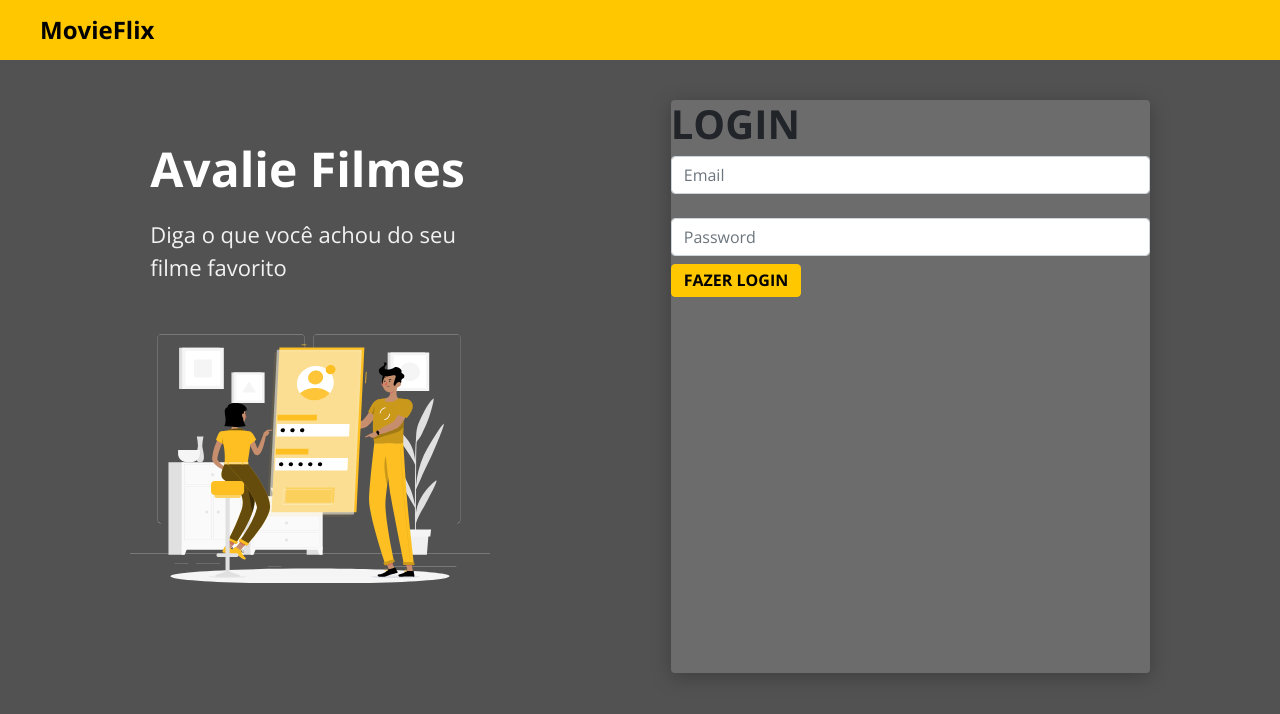
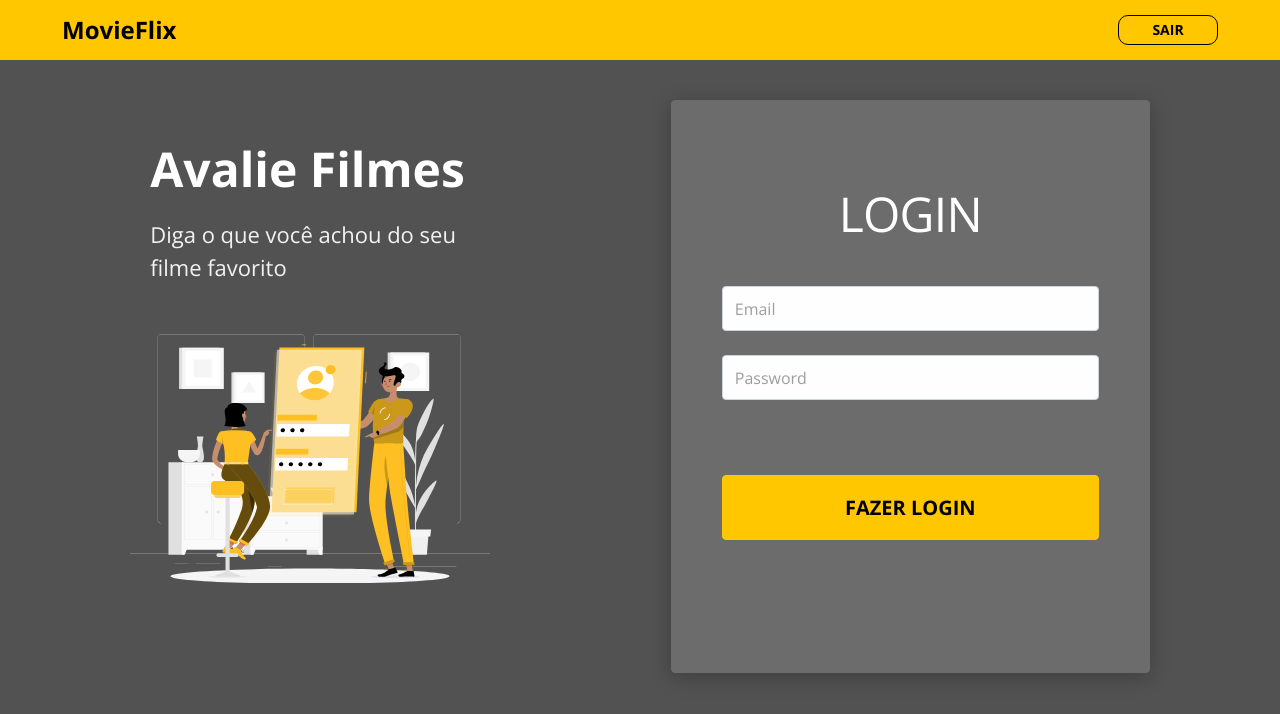
Before and after one commit to ruiprj/projeto-devsuperior-desafio-cap-03, a React (Create React App) app: page / in a window 1280 px wide. Shown: the top 714 px of the page. Built offline with nearby package versions, Linux system fonts and the light colour scheme; the HTML template or start-up script is replaced by a standard one.

Commit message:
Login page completed (layout)

```diff
--- a/src/App.css
+++ b/src/App.css
@@ -21,3 +21,14 @@ a:hover {
   text-decoration: none;
   color: unset;
 }
+
+.base-input {
+  background: #FEFEFE;
+  order: 1px solid #FEFEFE;
+  border-radius: 4px;
+  height: 45px;
+}
+
+.base-input::placeholder {
+  color: #9E9E9E;
+}
--- a/src/components/ButtonCustom/index.tsx
+++ b/src/components/ButtonCustom/index.tsx
@@ -2,12 +2,13 @@ import './styles.css';
 
 type Props = {
     text: string;
+    width: string;
 }
 
-const ButtonCustom = ({ text }: Props) => {
+const ButtonCustom = ({ text, width }: Props) => {
     return (
         <div className="btn-container">
-            <button className="btn  btn-primary btn-custom">
+            <button className="btn  btn-primary  btn-custom" style={{width: `${width}`}} >
                 <h6>{ text }</h6>
             </button>
         </div>
--- a/src/components/ButtonCustom/styles.css
+++ b/src/components/ButtonCustom/styles.css
@@ -1,3 +1,16 @@
+.btn-custom {
+    height: 50px;
+}
+
 .btn-custom h6 {
     margin: 0;
+    font-size: 20px;
+    font-weight: bold;
+    padding: 0;
 }
+
+@media (min-width: 576px) {
+    .btn-custom {
+        height: 65px;
+    }
+}
--- a/src/components/Navbar/index.tsx
+++ b/src/components/Navbar/index.tsx
@@ -5,9 +5,15 @@ import './styles.css';
 const Navbar = () => {
   return (
     <nav className="navbar  main-nav">
-      <Link to="/" className="nav-logo-text">
-        <h4>MovieFlix</h4>
-      </Link>
+      <div className="container-fluid">
+        <Link to="/" className="nav-logo-text">
+          <h4>MovieFlix</h4>
+        </Link>
+
+        <button className="btn  btn-primary  btn-logout-custom" >
+            <h6>SAIR</h6>
+        </button>
+      </div>
     </nav>
   );
 };
--- a/src/components/Navbar/styles.css
+++ b/src/components/Navbar/styles.css
@@ -1,5 +1,6 @@
 .main-nav {
-  padding-left: 40px;
+  padding-left: 20px;
+  padding-right: 20px;
   min-height: 60px;
   background-color: #FFC700;
 }
@@ -8,8 +9,44 @@
   color: #000000;
   font-size: 24px;
   font-weight: bold;
+  margin: 0;
 }
 
-.nav-logo-text h4 {
-  margin: 0;
+.btn-logout-custom {
+  border: solid 1px #000000;
+  border-radius: 10px;
+  width: 100px;
+  height: 30px;
 }
+
+.btn-logout-custom:hover {
+  background-color: #000000;
+  color: #FFC700;
+}
+
+.btn-logout-custom h6 {
+  margin-bottom: 0px;
+  font-size: 14px;
+  font-weight: bold;
+}
+
+@media (min-width: 576px) {
+  .main-nav {
+    padding-left: 25px;
+    padding-right: 25px;
+  }
+}
+
+@media (min-width: 768px) {
+  .main-nav {
+    padding-left: 30px;
+    padding-right: 30px;
+  }
+}
+
+@media (min-width: 1200px) {
+  .main-nav {
+    padding-left: 50px;
+    padding-right: 50px;
+  }
+}
--- a/src/pages/Home/Login/index.tsx
+++ b/src/pages/Home/Login/index.tsx
@@ -10,7 +10,7 @@ const Login = () => {
         <div className="mb-4">
           <input
             type="text"
-            className="form-control base-input"
+            className="form-control  base-input"
             placeholder="Email"
             name="username"
           />
@@ -19,13 +19,13 @@ const Login = () => {
         <div className="mb-2">
           <input
             type="password"
-            className="form-control base-input "
+            className="form-control  base-input input-password-custom"
             placeholder="Password"
             name="password"
           />
         </div>
 
-        <ButtonCustom text='FAZER LOGIN' />
+        <ButtonCustom width='100%' text='FAZER LOGIN' />
 
       </form>
     </div>
--- a/src/pages/Home/Login/styles.css
+++ b/src/pages/Home/Login/styles.css
@@ -1,10 +1,48 @@
 .login-card {
-    width: 479px;
-    height: 573px;
+    width: 298px;
+    height: 464px;
     left: 0px;
     top: 0px;
 
     background: #6C6C6C;
     box-shadow: 0px 4px 20px rgba(0, 0, 0, 0.25);
     border-radius: 4px;
+    padding: 0 20px 0 20px;
+    border: solid 1px #6C6C6C;
 }
+
+.login-card h1 {
+    font-style: normal;
+    font-weight: 400;
+    font-size: 36px;
+    line-height: 65px;
+    text-align: center;
+    letter-spacing: -0.015em;
+
+    color: #fff;
+    text-transform: uppercase;
+    margin-top: 60px;
+    margin-bottom: 50px;
+}
+
+.input-password-custom {
+    margin-bottom: 55px;
+}
+
+@media (min-width: 576px) {
+    .login-card {
+        width: 479px;
+        height: 573px;
+        padding: 0 50px 0 50px;
+    }
+
+    .login-card h1 {
+        font-size: 48px;
+        margin-top: 80px;
+        margin-bottom: 40px;
+    }
+
+    .input-password-custom {
+        margin-bottom: 75px;
+    }
+}
--- a/src/pages/Home/index.tsx
+++ b/src/pages/Home/index.tsx
@@ -20,9 +20,6 @@ const Home = () => {
                 <Login />
             </div>
 
-            {/* <Link to="/githubsearch">
-                <button className="btn btn-primary btn-lg start-button">Começar</button>
-            </Link> */}
         </div>
     );
 }
--- a/src/pages/Home/styles.css
+++ b/src/pages/Home/styles.css
@@ -5,6 +5,12 @@
 }
 
 .info-container {
+    display: none;
+}
+
+@media (min-width: 992px) {
+    .info-container {
+        display: block;
         margin-bottom: 25px;
     }
 
@@ -23,11 +29,8 @@
         width: 320px;
     }
 
-.start-button {
-    color: #fff;
-}
-
     .home-image-container svg {
         width: 360px;
         height: auto;
     }
+}
```
Lines whose indentation alone changed are shown as unchanged.
